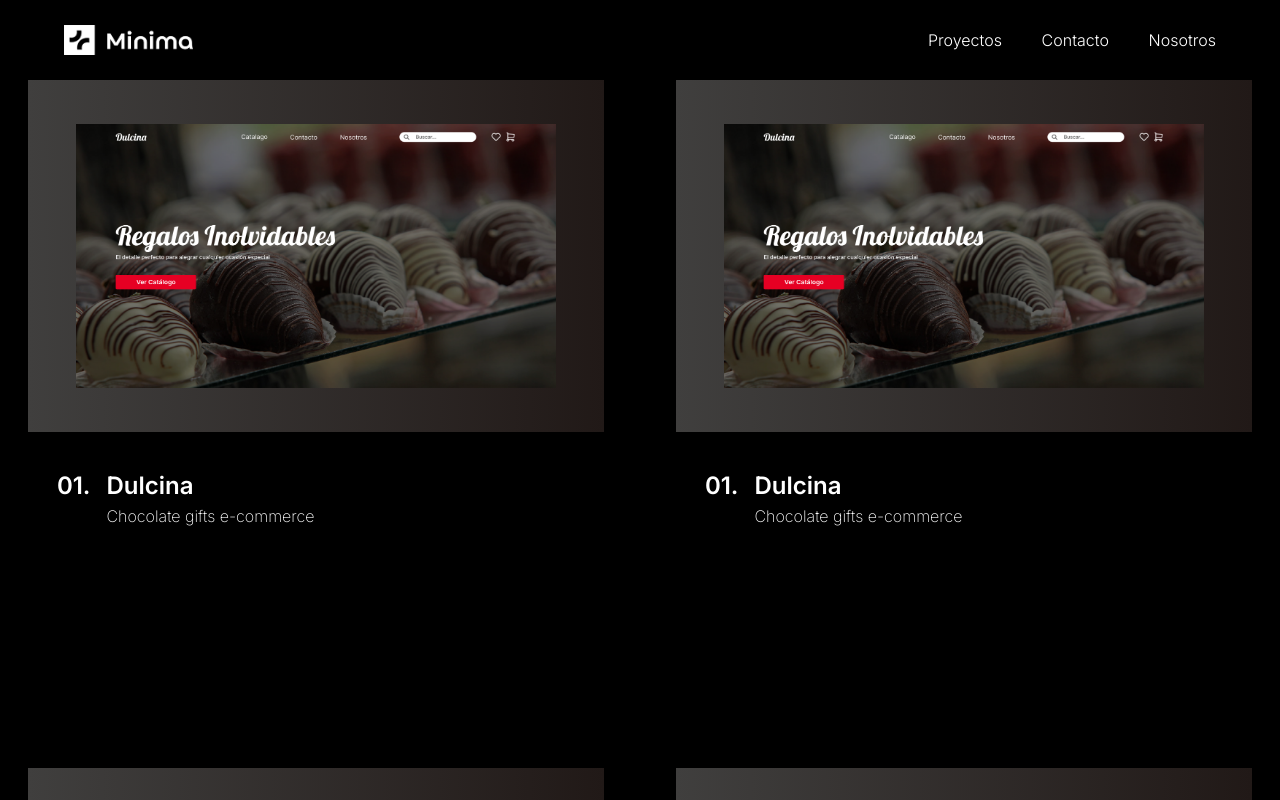
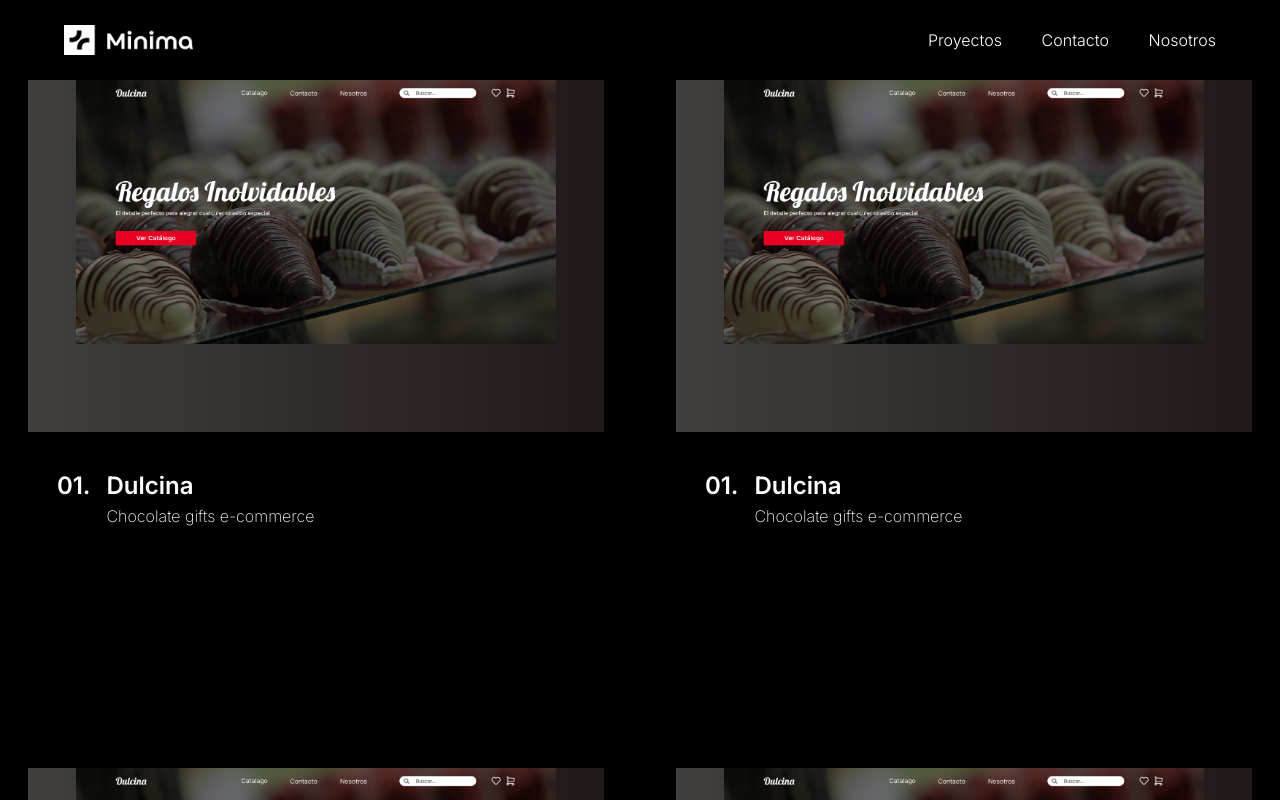
Before and after one commit to Bach16/minima, a Next.js app: page /projects in a window 1280 px wide. Shown: the top 800 px of the page. Built offline with nearby package versions, Linux system fonts and the light colour scheme.

Commit message:
Update Card.tsx

```diff
--- a/src/app/components/Projects/Card.tsx
+++ b/src/app/components/Projects/Card.tsx
@@ -8,8 +8,8 @@ interface Props {
 
 const Card: FC<Props> = ({ image, bgColor }) => {
   return (
-    <div className={`${bgColor?`h-[22rem] w-[36rem] ${bgColor} justify-center` :"justify-start"}   flex items-center `}>
-      <div className={`${bgColor?`sm:h-[16.5rem] sm:w-[30rem]` :"sm:h-[19rem] sm:w-[34.5rem] h-[10rem] w-[20rem]"}  relative`}>
+    <div className={`${bgColor?`h-[22rem] w-[36rem] ${bgColor} justify-center` :"justify-center  h-[100%]" }   flex items-start `}>
+      <div className={`${bgColor?`sm:h-[16.5rem] sm:w-[30rem]` :"sm:h-[19rem] sm:w-[34.5rem] aspect-video w-[100%]"}  relative`}>
         <Image src={image} alt="Project Image" fill />
       </div>
     </div>
```
